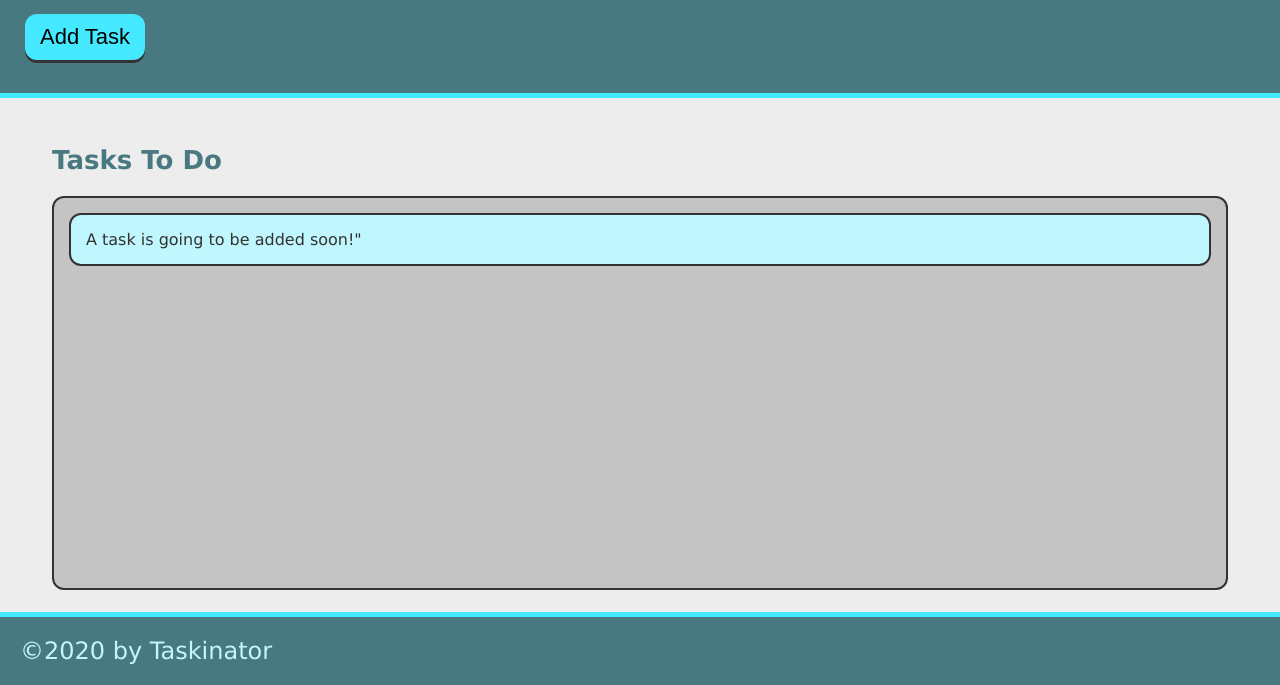
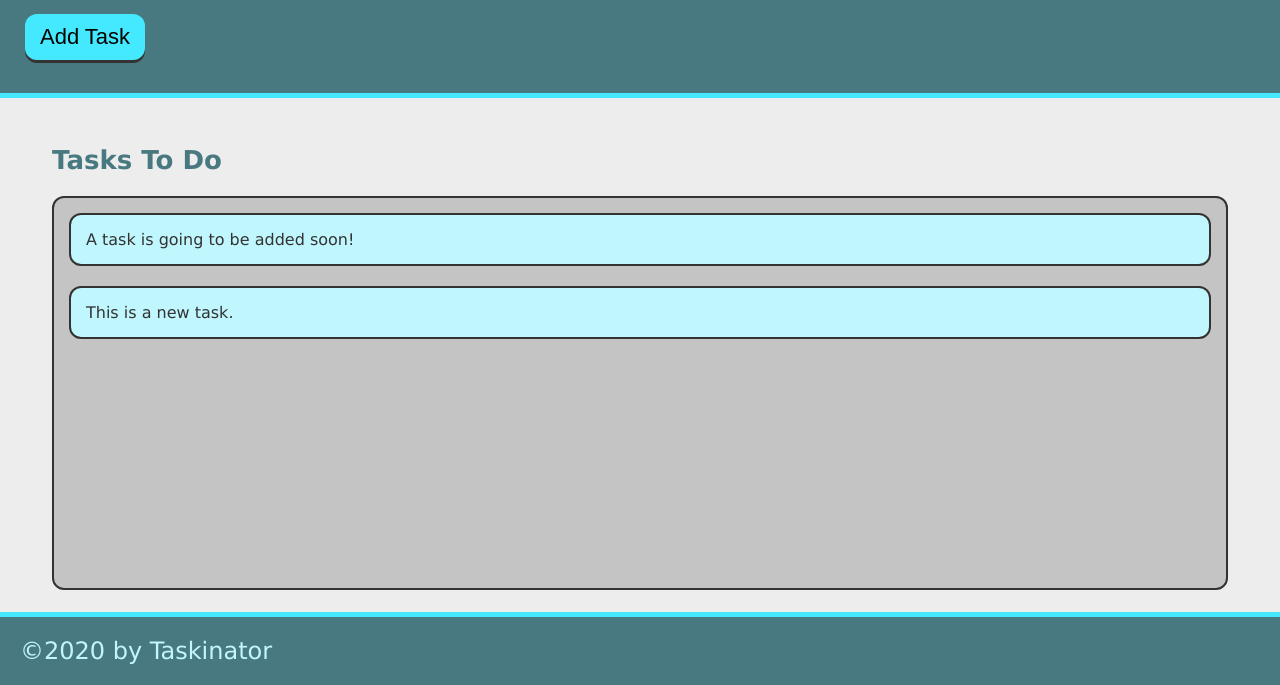
Before and after one commit to noellecrow/taskinator, a plain HTML site: page index.html in a window 1280 px wide. Both pictures are taken after a click on the button "Add Task". Shown: the part 115-800 px from the top of the page. Drawn offline with Linux system fonts and the light colour scheme.

Commit message:
add ability to add task

```diff
--- a/assets/js/script.js
+++ b/assets/js/script.js
@@ -0,0 +1,11 @@
+var buttonEl = document.querySelector("#save-task");
+var tasksToDoEL = document.querySelector("#tasks-to-do");
+
+var createTaskHandler = function() {
+    var listItemEl = document.createElement("li");
+    listItemEl.className = "task-item";
+    listItemEl.textContent = "This is a new task.";
+    tasksToDoEL.appendChild(listItemEl);
+};
+
+buttonEl.addEventListener("click", createTaskHandler);
--- a/index.html
+++ b/index.html
@@ -11,14 +11,14 @@
     <header>
         <h1 class="page-title">Taskinator</h1>
         <p> Click the button below to add a new task!</p>
-        <button class="btn">Add Task</button>
+        <button class="btn" id="save-task">Add Task</button>
     </header>
 
     <main class="page-content">
         <section class="task-list-wrapper">
             <h2 class="list-title">Tasks To Do</h2>
-            <ul class="task-list">
-                <li class="task-item">A task is going to be added soon!"</li>
+            <ul class="task-list" id="tasks-to-do">
+                <li class="task-item">A task is going to be added soon!</li>
             </ul>
         </section>
     </main>
```
